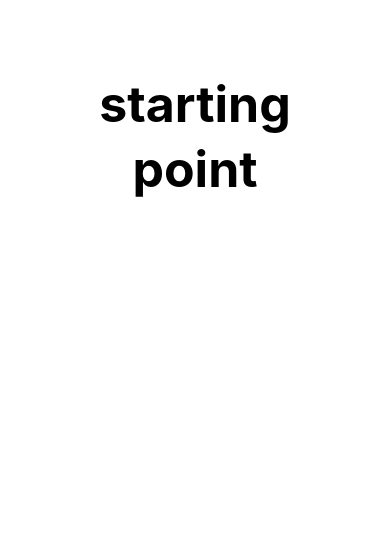
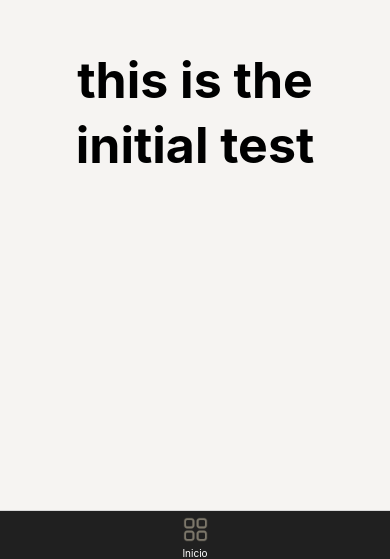
Before and after one commit to geekcodgkc/salesForceApp, a React Native app: screen /Inicio in a window 390 px wide. Shown: the part 285-844 px from the top of the page. Built offline with nearby package versions, Linux system fonts and the light colour scheme.

Commit message:
inital rendering

```diff
--- a/App.js
+++ b/App.js
@@ -1,27 +1,42 @@
-import { StatusBar } from "expo-status-bar";
-import { StyleSheet, Text, View } from "react-native";
+import { Image } from "react-native";
+import { NavigationContainer } from "@react-navigation/native";
+import { createBottomTabNavigator } from "@react-navigation/bottom-tabs";
+import Dashboard from "./src/screens/Dashboard";
+import Colors from "./src/res/colors";
+
+const Tabs = createBottomTabNavigator();
 
 export default function App() {
 	return (
-		<View style={styles.container}>
-			<Text style={styles.Text}>starting point</Text>
-			<StatusBar style="auto" />
-		</View>
+		<NavigationContainer>
+			<Tabs.Navigator
+				screenOptions={{
+					tabBarLabelStyle: {
+						color: Colors.white,
+					},
+					tabBarActiveBackgroundColor: Colors.EerieBlack,
+					headerShown: false,
+				}}
+			>
+				<Tabs.Screen
+					name="Inicio"
+					component={Dashboard}
+					options={{
+						tabBarIcon: ({ size }) => {
+							return (
+								<Image
+									style={{
+										tintColor: Colors.BattleshipGray,
+										width: size,
+										height: size,
+									}}
+									source={require("./assets/dashboards.png")}
+								/>
+							);
+						},
+					}}
+				/>
+			</Tabs.Navigator>
+		</NavigationContainer>
 	);
 }
-
-const styles = StyleSheet.create({
-	container: {
-		flex: 1,
-		backgroundColor: "#fff",
-		alignItems: "center",
-		justifyContent: "center",
-		padding: 60,
-	},
-	Text: {
-		fontSize: 50,
-		textAlign: "center",
-		lineHeight: 65,
-		fontWeight: "bold",
-	},
-});
--- a/package.json
+++ b/package.json
@@ -9,7 +9,7 @@
     "web": "expo start --web"
   },
   "dependencies": {
-		"@react-native-async-storage/async-storage": "^1.19.3",
+    "@react-native-async-storage/async-storage": "1.18.2",
     "@react-native-masked-view/masked-view": "^0.2.9",
     "@react-navigation/bottom-tabs": "^6.5.9",
     "@react-navigation/native": "^6.1.8",
@@ -18,7 +18,7 @@
     "expo": "~49.0.10",
     "expo-status-bar": "~1.6.0",
     "react": "18.2.0",
-		"react-native": "0.72.4",
+    "react-native": "0.72.5",
     "react-native-safe-area-context": "4.6.3",
     "react-native-screens": "~3.22.0",
     "styled-components": "^6.0.7",
--- /dev/null
+++ b/src/res/colors.js
@@ -0,0 +1,9 @@
+const Colors = {
+	PigmentGreen: "#30AB35",
+	EerieBlack: "#202020",
+	BattleshipGray: "#7C776A",
+	WhiteSmoke: "#F6F4F2",
+	white: "#fff",
+};
+
+export default Colors;
--- /dev/null
+++ b/src/screens/Dashboard.js
@@ -0,0 +1,28 @@
+import { View, StyleSheet, Text } from "react-native";
+import Colors from "../res/colors";
+
+const Dashboard = () => {
+	return (
+		<View style={styles.container}>
+			<Text style={styles.Text}>this is the initial test</Text>
+		</View>
+	);
+};
+
+const styles = StyleSheet.create({
+	container: {
+		flex: 1,
+		backgroundColor: Colors.WhiteSmoke,
+		alignItems: "center",
+		justifyContent: "center",
+		padding: 60,
+	},
+	Text: {
+		fontSize: 50,
+		textAlign: "center",
+		lineHeight: 65,
+		fontWeight: "bold",
+	},
+});
+
+export default Dashboard;
--- /dev/null
+++ b/src/stacks/Dashboard.js
@@ -0,0 +1,23 @@
+import { createStackNavigator } from "@react-navigation/stack";
+import Colors from "../res/colors";
+import DashboardScreen from "../screens/Dashboard";
+
+const Stack = createStackNavigator();
+
+const Dashboard = () => {
+	return (
+		<Stack.Navigator
+			screenOptions={{
+				headerStyle: {
+					backgroundColor: Colors.WhiteSmoke,
+					shadowColor: Colors.BattleshipGray,
+				},
+				headerTintColor: Colors.white,
+			}}
+		>
+			<Stack.Screen name="Dashboard" component={DashboardScreen} />
+		</Stack.Navigator>
+	);
+};
+
+export default Dashboard;
```
Also changed, not shown: src/res/api.js (added, +11 -0 lines), assets/dashboards.png (added), 1 other file (tests, documents, lock files or other folders). Lines whose indentation alone changed are shown as unchanged.
